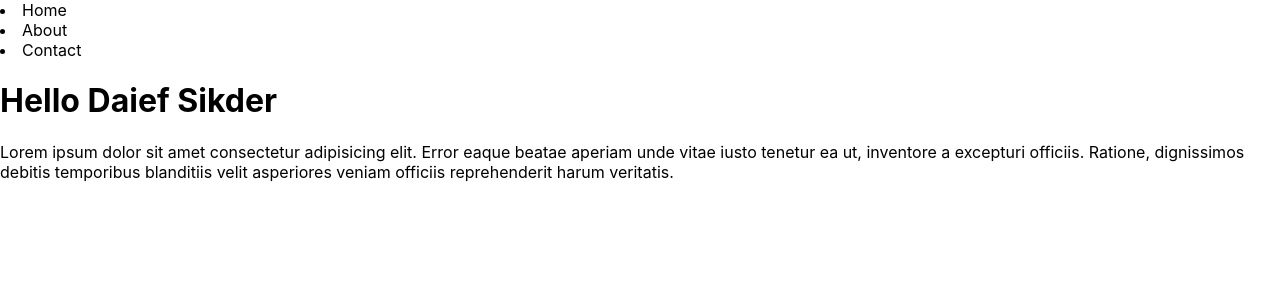
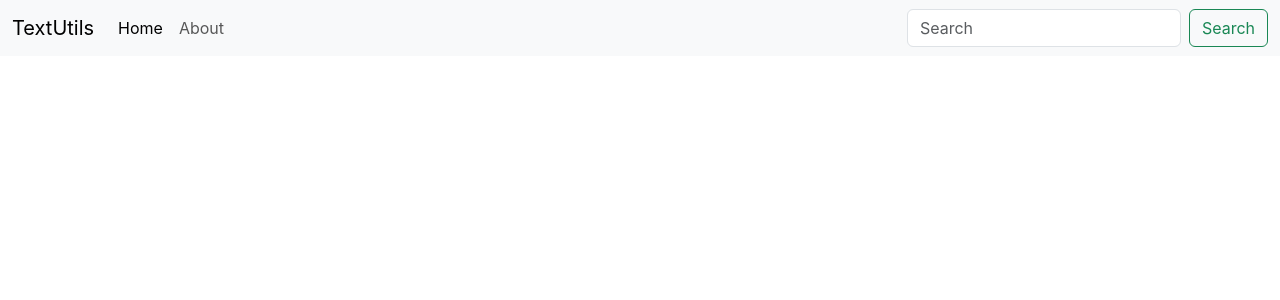
Before and after one commit to daief48/textutils_react, a React (Create React App) app: page / in a window 1280 px wide. Shown: the top 300 px of the page. Built offline with nearby package versions, Linux system fonts and the light colour scheme.

Commit message:
navbar design

```diff
--- a/public/index.html
+++ b/public/index.html
@@ -25,6 +25,12 @@
       Learn how to configure a non-root public URL by running `npm run build`.
     -->
     <title>React App</title>
+    <link
+      href="https://cdn.jsdelivr.net/npm/bootstrap@5.3.0-alpha3/dist/css/bootstrap.min.css"
+      rel="stylesheet"
+      integrity="sha384-KK94CHFLLe+nY2dmCWGMq91rCGa5gtU4mk92HdvYe+M/SXH301p5ILy+dN9+nJOZ"
+      crossorigin="anonymous"
+    />
   </head>
   <body>
     <noscript>You need to enable JavaScript to run this app.</noscript>
@@ -39,5 +45,10 @@
       To begin the development, run `npm start` or `yarn start`.
       To create a production bundle, use `npm run build` or `yarn build`.
     -->
+    <script
+      src="https://cdn.jsdelivr.net/npm/bootstrap@5.3.0-alpha3/dist/js/bootstrap.bundle.min.js"
+      integrity="sha384-ENjdO4Dr2bkBIFxQpeoTz1HIcje39Wm4jDKdf19U8gI4ddQ3GYNS7NTKfAdVQSZe"
+      crossorigin="anonymous"
+    ></script>
   </body>
 </html>
--- a/src/App.js
+++ b/src/App.js
@@ -4,20 +4,28 @@ let name = "Daief Sikder"
 function App() {
   return (
     <>
-      <nav>
-        <li>Home</li>
-        <li>About</li>
-        <li>Contact</li>
+      <nav className="navbar navbar-expand-lg bg-body-tertiary">
+        <div className="container-fluid">
+          <a className="navbar-brand" href="/">TextUtils</a>
+          <button className="navbar-toggler" type="button" data-bs-toggle="collapse" data-bs-target="#navbarSupportedContent" aria-controls="navbarSupportedContent" aria-expanded="false" aria-label="Toggle navigation">
+            <span className="navbar-toggler-icon"></span>
+          </button>
+          <div className="collapse navbar-collapse" id="navbarSupportedContent">
+            <ul className="navbar-nav me-auto mb-2 mb-lg-0">
+              <li className="nav-item">
+                <a className="nav-link active" aria-current="page" href="/">Home</a>
+              </li>
+              <li className="nav-item">
+                <a className="nav-link" href="/">About</a>
+              </li>
+            </ul>
+            <form className="d-flex" role="search">
+              <input className="form-control me-2" type="search" placeholder="Search" aria-label="Search" />
+              <button className="btn btn-outline-success" type="submit">Search</button>
+            </form>
+          </div>
+        </div>
       </nav>
-      <div className="container">
-        <h1>Hello {name}</h1>
-        <p>
-          Lorem ipsum dolor sit amet consectetur adipisicing elit. Error eaque
-          beatae aperiam unde vitae iusto tenetur ea ut, inventore a excepturi
-          officiis. Ratione, dignissimos debitis temporibus blanditiis velit
-          asperiores veniam officiis reprehenderit harum veritatis.
-        </p>
-      </div>
     </>
   );
 }
```
